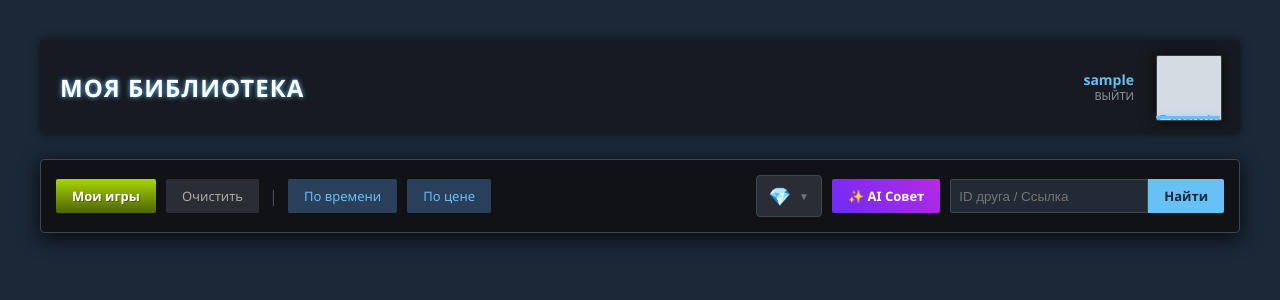
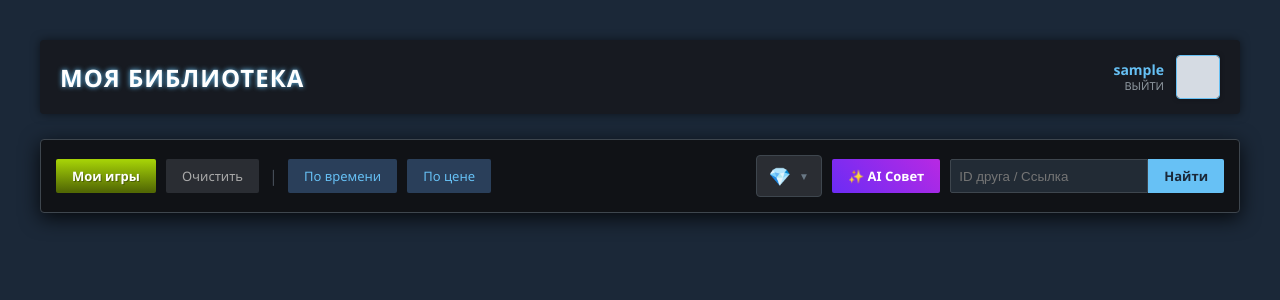
Before and after one commit to dodry-question/steam-library, a FastAPI app: template templates/index.html in a window 1280 px wide. Shown: the top 300 px of the page. Run offline with FastAPI, Linux system fonts and the light colour scheme; the template is opened without the code that fills it: most values are stand-ins (such as "Sample title", 1, 10 or a date in 2020); grey boxes marked "Sample" are stand-in pictures.

Commit message:
Уменьшил аватарку

```diff
--- a/main.py
+++ b/main.py
@@ -415,11 +415,11 @@ async def auth(request: Request):
     params = request.query_params
     if "openid.identity" in params:
         sid = params["openid.identity"].split("/")[-1]
+        # 1. Сначала задаем значения по умолчанию
         user_name = "Steam User"
         user_avatar = ""
 
-        # Запрос данных профиля
-        api_url = f"https://api.steampowered.com/ISteamUser/GetPlayerSummaries/v0002/?key={STEAM_API_KEY}&steamids={sid}"
+        # 2. Потом пытаемся получить данные из API
         async with httpx.AsyncClient() as client:
             try:
                 resp = await client.get(api_url, timeout=10.0)
@@ -428,13 +428,14 @@ async def auth(request: Request):
                     if data.get('response', {}).get('players'):
                         player = data['response']['players'][0]
                         user_name = player.get('personaname', 'Steam User')
-                        # Берем аватарку покрупнее для красоты
+                        # Теперь тут всё супер: берем самое лучшее качество
                         user_avatar = player.get('avatarfull', '') or player.get('avatarmedium', '')
                 else:
                     print(f"❌ Steam API Profile Error: {resp.status_code}")
             except Exception as e:
                 print(f"❌ Auth Error: {e}")
 
+        # 3. Теперь куки установятся в любом случае (либо данные профиля, либо дефолт)
         resp = RedirectResponse("/")
         resp.set_cookie("user_steam_id", sid, max_age=2592000)
         resp.set_cookie("user_name", quote(user_name), max_age=2592000)
--- a/templates/index.html
+++ b/templates/index.html
@@ -99,16 +99,11 @@
                 <a href="/logout" class="btn-logout">Выйти</a>
             </div>
 
-                <!-- Увеличенная и стилизованная аватарка -->
-                <div style="width: 64px; height: 64px; position: relative; flex-shrink: 0; margin-left: 10px;">
-                    <!-- Контейнер с рамкой и тенью -->
-                    <div style="width: 100%; height: 100%; border: 1px solid #3c3d3e; border-radius: 2px; overflow: hidden; box-shadow: 0 0 15px rgba(0,0,0,0.7);">
+            <!-- Возвращен размер 42px, исправлен масштаб и четкость -->
+            <div style="width: 42px; height: 42px; border: 1px solid #66c0f4; border-radius: 4px; overflow: hidden; flex-shrink: 0; box-shadow: 0 0 5px rgba(0,0,0,0.3);">
                 <img src="{{ user_avatar }}"
-                             style="width: 100%; height: 100%; object-fit: cover; display: block; image-rendering: -webkit-optimize-contrast;"
+                     style="width: 100%; height: 100%; object-fit: cover; object-position: center; display: block; image-rendering: auto;"
                      onerror="this.src='https://avatars.akamai.steamstatic.com/fef49e7fa7e1997310d705b2a6158ff8dc1cdfeb_full.jpg'">
-                    </div>
-                    <!-- Синяя линия статуса "В сети" как в Steam -->
-                    <div style="position: absolute; bottom: 0; left: 0; right: 0; height: 3px; background: #66c0f4; border-radius: 0 0 2px 2px; box-shadow: 0 -1px 5px rgba(102, 192, 244, 0.4);"></div>
             </div>
         </div>
     {% else %}
```
Lines whose indentation alone changed are shown as unchanged.
